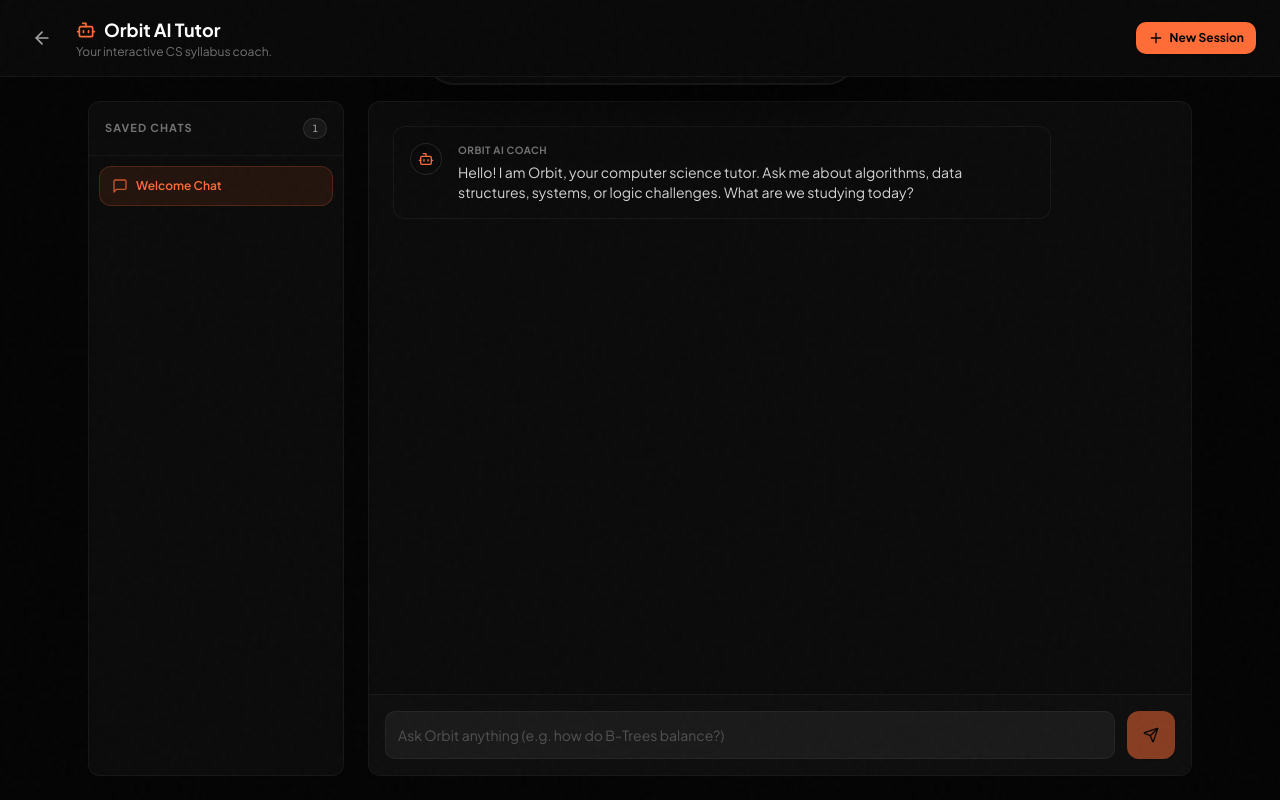
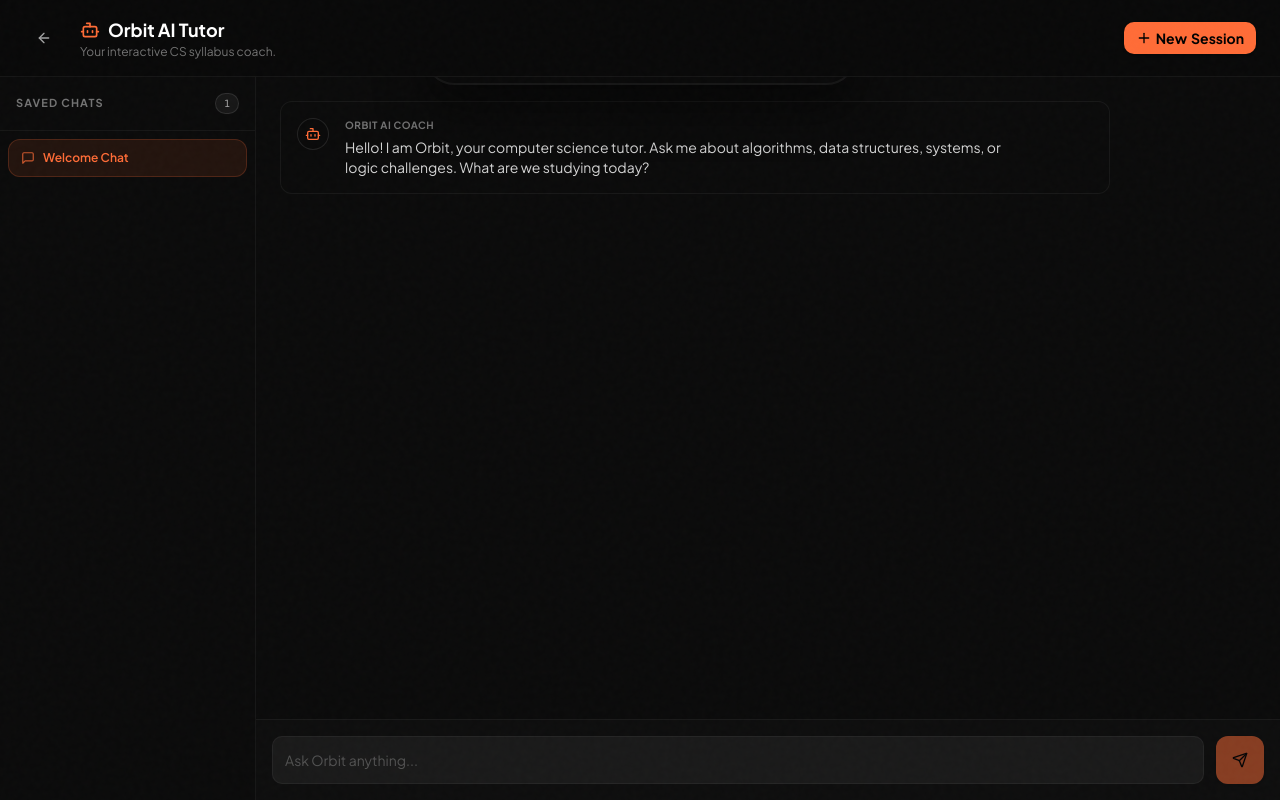
Before and after one commit to kartikbhartiya/namastedev_hackathon, a Next.js app: page /ai-tutor in a window 1280 px wide. Built offline with nearby package versions, Linux system fonts and the light colour scheme; no server answers.

Commit message:
feat: mobile responsive - AITutor slide sidebar, Quizzes padding, all pages optimized

```diff
--- a/src/screens/AITutor.tsx
+++ b/src/screens/AITutor.tsx
@@ -2,7 +2,7 @@
 
 import { useState, useEffect, useRef } from "react";
 import { useRouter } from "next/navigation";
-import { ArrowLeft, Bot, Send, Plus, Trash2, MessageSquare, Sparkles, User, Zap } from "lucide-react";
+import { ArrowLeft, Bot, Send, Plus, Trash2, MessageSquare, User, ChevronLeft, Menu, X } from "lucide-react";
 import { Button } from "@/components/ui/button";
 import { Input } from "@/components/ui/input";
 import { generateAIResponseStream } from "@/lib/groq";
@@ -33,32 +33,22 @@ export function AITutor() {
   const [activeSessionId, setActiveSessionId] = useState<string | null>(null);
   const [input, setInput] = useState("");
   const [isResponding, setIsResponding] = useState(false);
+  const [sidebarOpen, setSidebarOpen] = useState(false);
   const messagesEndRef = useRef<HTMLDivElement>(null);
 
-  // Load sessions from localStorage on mount
   useEffect(() => {
     const saved = localStorage.getItem("orbit_tutor_sessions");
     if (saved) {
       try {
         const parsed = JSON.parse(saved) as ChatSession[];
         setSessions(parsed);
-        if (parsed.length > 0) {
-          setActiveSessionId(parsed[0].id);
-        }
-      } catch (e) {
-        console.error(e);
-      }
+        if (parsed.length > 0) setActiveSessionId(parsed[0].id);
+      } catch (e) { console.error(e); }
     } else {
-      // Setup initial welcome session
       const welcomeSession: ChatSession = {
         id: "session-welcome",
         title: "Welcome Chat",
-        messages: [
-          {
-            role: "assistant",
-            content: "Hello! I am Orbit, your computer science tutor. Ask me about algorithms, data structures, systems, or logic challenges. What are we studying today?"
-          }
-        ],
+        messages: [{ role: "assistant", content: "Hello! I am Orbit, your computer science tutor. Ask me about algorithms, data structures, systems, or logic challenges. What are we studying today?" }],
         createdAt: new Date().toISOString()
       };
       setSessions([welcomeSession]);
@@ -67,7 +57,6 @@ export function AITutor() {
     }
   }, []);
 
-  // Save sessions to localStorage when updated
   const saveSessions = (updated: ChatSession[]) => {
     setSessions(updated);
     localStorage.setItem("orbit_tutor_sessions", JSON.stringify(updated));
@@ -75,7 +64,6 @@ export function AITutor() {
 
   const activeSession = sessions.find(s => s.id === activeSessionId) || null;
 
-  // Scroll to bottom
   useEffect(() => {
     messagesEndRef.current?.scrollIntoView({ behavior: "smooth" });
   }, [activeSession?.messages, isResponding]);
@@ -84,17 +72,13 @@ export function AITutor() {
     const newSession: ChatSession = {
       id: `session-${Date.now()}`,
       title: `Session ${sessions.length + 1}`,
-      messages: [
-        {
-          role: "assistant",
-          content: "Starting a new session. How can I help you master computer science today?"
-        }
-      ],
+      messages: [{ role: "assistant", content: "Starting a new session. How can I help you master computer science today?" }],
       createdAt: new Date().toISOString()
     };
     const updated = [newSession, ...sessions];
     saveSessions(updated);
     setActiveSessionId(newSession.id);
+    setSidebarOpen(false);
   };
 
   const handleDeleteSession = (id: string, e: React.MouseEvent) => {
@@ -102,12 +86,13 @@ export function AITutor() {
     const updated = sessions.filter(s => s.id !== id);
     saveSessions(updated);
     if (activeSessionId === id) {
-      if (updated.length > 0) {
-        setActiveSessionId(updated[0].id);
-      } else {
-        setActiveSessionId(null);
-      }
+      setActiveSessionId(updated.length > 0 ? updated[0].id : null);
     }
+  };
+
+  const handleSelectSession = (id: string) => {
+    setActiveSessionId(id);
+    setSidebarOpen(false);
   };
 
   const handleSend = async (e: React.FormEvent) => {
@@ -117,70 +102,36 @@ export function AITutor() {
     const userMessage: Message = { role: "user", content: input.trim() };
     const updatedMessages = [...activeSession.messages, userMessage];
 
-    // Update title dynamically if it's the first user input
     let newTitle = activeSession.title;
     if (activeSession.title.startsWith("Session ")) {
       newTitle = input.trim().slice(0, 24) + (input.trim().length > 24 ? "..." : "");
     }
 
-    const updatedSession: ChatSession = {
-      ...activeSession,
-      title: newTitle,
-      messages: updatedMessages
-    };
-
+    const updatedSession: ChatSession = { ...activeSession, title: newTitle, messages: updatedMessages };
     const updatedSessions = sessions.map(s => s.id === activeSessionId ? updatedSession : s);
     saveSessions(updatedSessions);
     setInput("");
     setIsResponding(true);
 
     try {
-      // Build context from session history (last 8 messages to keep payload small & fast)
       const contextMessages = updatedMessages.slice(-8);
       const conversationPrompt = contextMessages.map(m => `${m.role.toUpperCase()}: ${m.content}`).join("\n");
-
-      const stream = generateAIResponseStream(
-        SYSTEM_PROMPT,
-        `${conversationPrompt}\nASSISTANT:`,
-        0.7
-      );
-
+      const stream = generateAIResponseStream(SYSTEM_PROMPT, `${conversationPrompt}\nASSISTANT:`, 0.7);
       let assistantResponse = "";
-
-      // Update session with empty assistant template
-      const templateSession: ChatSession = {
-        ...updatedSession,
-        messages: [...updatedMessages, { role: "assistant", content: "" }]
-      };
+      const templateSession: ChatSession = { ...updatedSession, messages: [...updatedMessages, { role: "assistant", content: "" }] };
       setSessions(sessions.map(s => s.id === activeSessionId ? templateSession : s));
 
       for await (const chunk of stream) {
         assistantResponse += chunk;
-        const liveSession: ChatSession = {
-          ...updatedSession,
-          messages: [...updatedMessages, { role: "assistant", content: assistantResponse }]
-        };
+        const liveSession: ChatSession = { ...updatedSession, messages: [...updatedMessages, { role: "assistant", content: assistantResponse }] };
         setSessions(sessions.map(s => s.id === activeSessionId ? liveSession : s));
       }
 
-      // Save final response state to localStorage
-      const finalSession: ChatSession = {
-        ...updatedSession,
-        messages: [...updatedMessages, { role: "assistant", content: assistantResponse }]
-      };
+      const finalSession: ChatSession = { ...updatedSession, messages: [...updatedMessages, { role: "assistant", content: assistantResponse }] };
       saveSessions(sessions.map(s => s.id === activeSessionId ? finalSession : s));
     } catch (error) {
       console.error(error);
-      const errorSession: ChatSession = {
-        ...updatedSession,
-        messages: [
-          ...updatedMessages,
-          {
-            role: "assistant",
-            content: "Failed to generate tutor response. Please check your active API keys under settings."
-          }
-        ]
-      };
+      const errorSession: ChatSession = { ...updatedSession, messages: [...updatedMessages, { role: "assistant", content: "Failed to generate tutor response. Please check your active API keys under settings." }] };
       saveSessions(sessions.map(s => s.id === activeSessionId ? errorSession : s));
     } finally {
       setIsResponding(false);
@@ -188,53 +139,72 @@ export function AITutor() {
   };
 
   return (
-    <div className="min-h-screen bg-[#040404] text-white flex flex-col select-none">
+    <div className="min-h-screen h-screen bg-[#040404] text-white flex flex-col select-none overflow-hidden">
 
       {/* Header */}
-      <header className="border-b border-white/5 bg-[#090909] py-4 z-50">
-        <div className="container mx-auto px-6 flex items-center justify-between">
-          <div className="flex items-center gap-4">
-            <Button variant="ghost" size="icon" onClick={() => router.push("/")} className="text-neutral-400 hover:text-white">
-              <ArrowLeft className="w-5 h-5" />
+      <header className="border-b border-white/5 bg-[#090909] py-3 sm:py-4 z-50 shrink-0">
+        <div className="px-3 sm:px-6 flex items-center justify-between">
+          <div className="flex items-center gap-2 sm:gap-4">
+            <Button variant="ghost" size="icon" onClick={() => router.push("/")} className="text-neutral-400 hover:text-white h-8 w-8 sm:h-10 sm:w-10">
+              <ArrowLeft className="w-4 h-4" />
+            </Button>
+            {/* Mobile: hamburger for sidebar */}
+            <Button variant="ghost" size="icon" onClick={() => setSidebarOpen(!sidebarOpen)} className="sm:hidden text-neutral-400 hover:text-white h-8 w-8">
+              {sidebarOpen ? <X className="w-4 h-4" /> : <Menu className="w-4 h-4" />}
             </Button>
             <div>
-              <h1 className="text-lg font-bold flex items-center gap-2">
-                <Bot className="w-5 h-5 text-[#ff6c37]" />
+              <h1 className="text-sm sm:text-lg font-bold flex items-center gap-2">
+                <Bot className="w-4 h-4 sm:w-5 sm:h-5 text-[#ff6c37]" />
                 Orbit AI Tutor
               </h1>
-              <p className="text-xs text-neutral-500">Your interactive CS syllabus coach.</p>
+              <p className="hidden sm:block text-xs text-neutral-500">Your interactive CS syllabus coach.</p>
             </div>
           </div>
 
           <Button
             onClick={handleNewSession}
             size="sm"
-            className="bg-[#ff6c37] hover:bg-[#ff8454] text-black font-bold flex items-center gap-1.5"
+            className="bg-[#ff6c37] hover:bg-[#ff8454] text-black font-bold flex items-center gap-1 text-xs sm:text-sm px-2 sm:px-3 h-7 sm:h-8"
           >
-            <Plus className="w-4 h-4" /> New Session
+            <Plus className="w-3 h-3 sm:w-4 sm:h-4" />
+            <span className="hidden xs:inline">New</span>
+            <span className="hidden sm:inline"> Session</span>
           </Button>
         </div>
       </header>
 
-      {/* Main Workspace Layout */}
-      <div className="flex-1 flex overflow-hidden container mx-auto px-6 py-6 gap-6 max-w-6xl">
+      {/* Main Layout */}
+      <div className="flex-1 flex overflow-hidden relative">
 
-        {/* Left Sessions Sidebar */}
-        <aside className="w-64 border border-white/5 rounded-xl bg-[#0b0b0b] overflow-hidden flex flex-col shrink-0">
-          <div className="p-4 border-b border-white/5 flex items-center justify-between">
+        {/* Mobile Sidebar Overlay */}
+        {sidebarOpen && (
+          <div className="fixed inset-0 z-40 sm:hidden" onClick={() => setSidebarOpen(false)}>
+            <div className="absolute inset-0 bg-black/60" />
+          </div>
+        )}
+
+        {/* Sidebar — fixed on mobile (slide in), static on desktop */}
+        <aside className={cn(
+          "border-r border-white/5 bg-[#0b0b0b] flex flex-col shrink-0 transition-all duration-200 z-50",
+          "fixed sm:static top-0 bottom-0 left-0 h-full sm:h-auto",
+          "w-64",
+          sidebarOpen ? "translate-x-0" : "-translate-x-full sm:translate-x-0",
+          "pt-[57px] sm:pt-0" // offset for header on mobile
+        )}>
+          <div className="p-3 sm:p-4 border-b border-white/5 flex items-center justify-between">
             <span className="text-[11px] font-bold text-neutral-500 uppercase tracking-widest">Saved Chats</span>
             <span className="text-[10px] bg-white/5 border border-white/10 text-neutral-400 px-2 py-0.5 rounded-full font-mono">
               {sessions.length}
             </span>
           </div>
 
-          <div className="flex-1 overflow-y-auto p-2.5 space-y-1.5 custom-scrollbar">
+          <div className="flex-1 overflow-y-auto p-2 space-y-1">
             {sessions.map(s => {
               const isActive = s.id === activeSessionId;
               return (
                 <div
                   key={s.id}
-                  onClick={() => setActiveSessionId(s.id)}
+                  onClick={() => handleSelectSession(s.id)}
                   className={cn(
                     "flex items-center justify-between px-3 py-2.5 rounded-lg cursor-pointer group transition-all duration-150",
                     isActive
@@ -243,14 +213,14 @@ export function AITutor() {
                   )}
                 >
                   <div className="flex items-center gap-2 min-w-0">
-                    <MessageSquare className="w-4 h-4 shrink-0 opacity-75" />
+                    <MessageSquare className="w-3.5 h-3.5 shrink-0 opacity-75" />
                     <span className="text-xs font-semibold truncate leading-none">{s.title}</span>
                   </div>
                   <button
                     onClick={(e) => handleDeleteSession(s.id, e)}
                     className="opacity-0 group-hover:opacity-100 hover:text-red-400 transition-opacity p-0.5"
                   >
-                    <Trash2 className="w-3.5 h-3.5" />
+                    <Trash2 className="w-3 h-3" />
                   </button>
                 </div>
               );
@@ -258,11 +228,11 @@ export function AITutor() {
           </div>
         </aside>
 
-        {/* Right Active Chat Workspace */}
-        <main className="flex-1 border border-white/5 rounded-xl bg-[#0b0b0b] overflow-hidden flex flex-col relative">
+        {/* Chat Area */}
+        <main className="flex-1 flex flex-col overflow-hidden bg-[#0b0b0b] min-w-0">
 
-          {/* Chat Messages Frame */}
-          <div className="flex-1 overflow-y-auto p-6 space-y-6 custom-scrollbar">
+          {/* Messages */}
+          <div className="flex-1 overflow-y-auto p-3 sm:p-6 space-y-4 sm:space-y-6">
             {activeSession ? (
               activeSession.messages.map((m, idx) => {
                 const isAssistant = m.role === "assistant";
@@ -270,26 +240,24 @@ export function AITutor() {
                   <div
                     key={idx}
                     className={cn(
-                      "flex gap-4 p-4 rounded-xl border max-w-[85%] transition-all",
+                      "flex gap-2 sm:gap-4 p-3 sm:p-4 rounded-xl border transition-all",
                       isAssistant
-                        ? "bg-[#101010]/30 border-white/5 mr-auto"
-                        : "bg-[#ff6c37]/5 border-[#ff6c37]/10 ml-auto"
+                        ? "bg-[#101010]/30 border-white/5 mr-auto max-w-[92%] sm:max-w-[85%]"
+                        : "bg-[#ff6c37]/5 border-[#ff6c37]/10 ml-auto max-w-[92%] sm:max-w-[85%]"
                     )}
                   >
                     <div className={cn(
-                      "w-8 h-8 rounded-full flex items-center justify-center shrink-0 border",
-                      isAssistant
-                        ? "bg-neutral-950 border-white/10 text-[#ff6c37]"
-                        : "bg-neutral-900 border-[#ff6c37]/20 text-white"
+                      "w-7 h-7 sm:w-8 sm:h-8 rounded-full flex items-center justify-center shrink-0 border",
+                      isAssistant ? "bg-neutral-950 border-white/10 text-[#ff6c37]" : "bg-neutral-900 border-[#ff6c37]/20 text-white"
                     )}>
-                      {isAssistant ? <Bot className="w-4 h-4" /> : <User className="w-4 h-4" />}
+                      {isAssistant ? <Bot className="w-3.5 h-3.5 sm:w-4 sm:h-4" /> : <User className="w-3.5 h-3.5 sm:w-4 sm:h-4" />}
                     </div>
 
-                    <div className="space-y-1 overflow-x-auto w-full">
+                    <div className="space-y-1 overflow-x-auto w-full min-w-0">
                       <span className="text-[10px] font-bold uppercase tracking-wider text-neutral-500 block">
                         {isAssistant ? "ORBIT AI COACH" : "STUDENT"}
                       </span>
-                      <div className="prose prose-invert prose-sm text-neutral-300 leading-relaxed font-normal text-xs md:text-sm">
+                      <div className="prose prose-invert prose-sm text-neutral-300 leading-relaxed font-normal text-xs sm:text-sm">
                         <ReactMarkdown>{m.content}</ReactMarkdown>
                       </div>
                     </div>
@@ -304,28 +272,25 @@ export function AITutor() {
             <div ref={messagesEndRef} />
           </div>
 
-          {/* User Chat Input Form */}
-          <form onSubmit={handleSend} className="p-4 border-t border-white/5 bg-[#0e0e0e] flex gap-3 z-10 shrink-0">
+          {/* Input */}
+          <form onSubmit={handleSend} className="p-3 sm:p-4 border-t border-white/5 bg-[#0e0e0e] flex gap-2 sm:gap-3 shrink-0">
             <Input
-              placeholder={isResponding ? "Orbit is analyzing..." : "Ask Orbit anything (e.g. how do B-Trees balance?)"}
+              placeholder={isResponding ? "Orbit is analyzing..." : "Ask Orbit anything..."}
               value={input}
               onChange={(e) => setInput(e.target.value)}
-              className="bg-transparent border-white/5 ring-0 focus-visible:ring-0 focus-visible:ring-offset-0 placeholder:text-neutral-600 text-sm h-12 flex-1"
+              className="bg-transparent border-white/5 ring-0 focus-visible:ring-0 focus-visible:ring-offset-0 placeholder:text-neutral-600 text-sm h-10 sm:h-12 flex-1"
               disabled={isResponding || !activeSessionId}
             />
             <Button
               type="submit"
               disabled={isResponding || !input.trim() || !activeSessionId}
-              className="h-12 w-12 rounded-lg bg-[#ff6c37] hover:bg-[#ff8454] text-black flex items-center justify-center shrink-0 transition-colors"
+              className="h-10 w-10 sm:h-12 sm:w-12 rounded-lg bg-[#ff6c37] hover:bg-[#ff8454] text-black flex items-center justify-center shrink-0"
             >
               <Send className="w-4 h-4" />
             </Button>
           </form>
-
         </main>
-
       </div>
-
     </div>
   );
 }
```
Also changed, not shown: src/screens/Quizzes.tsx (+4 -4 lines).
